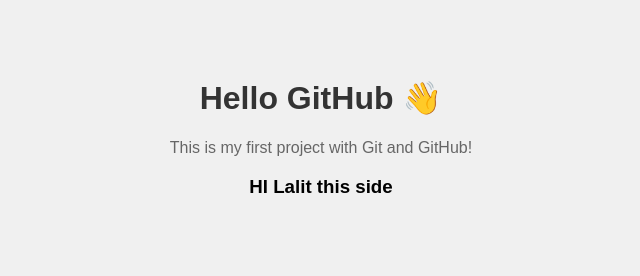
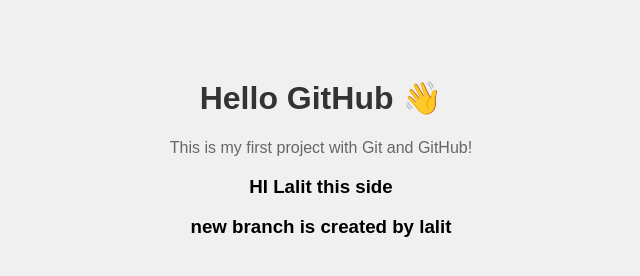
Before and after one commit to PrathmeshBangde/Learning, a plain HTML site: page frontend/index.html in a window 1280 px wide. Shown: the whole page, without its empty margins (319-959 px from the left). Drawn offline with Linux system fonts and the light colour scheme.

Commit message:
Lalit made the branch

```diff
--- a/frontend/index.html
+++ b/frontend/index.html
@@ -10,5 +10,6 @@
   <h1>Hello GitHub 👋</h1>
   <p>This is my first project with Git and GitHub!</p>
   <h3>HI Lalit this side </h3>
+  <h3>new branch is created by lalit</h3>
 </body>
 </html>
```
